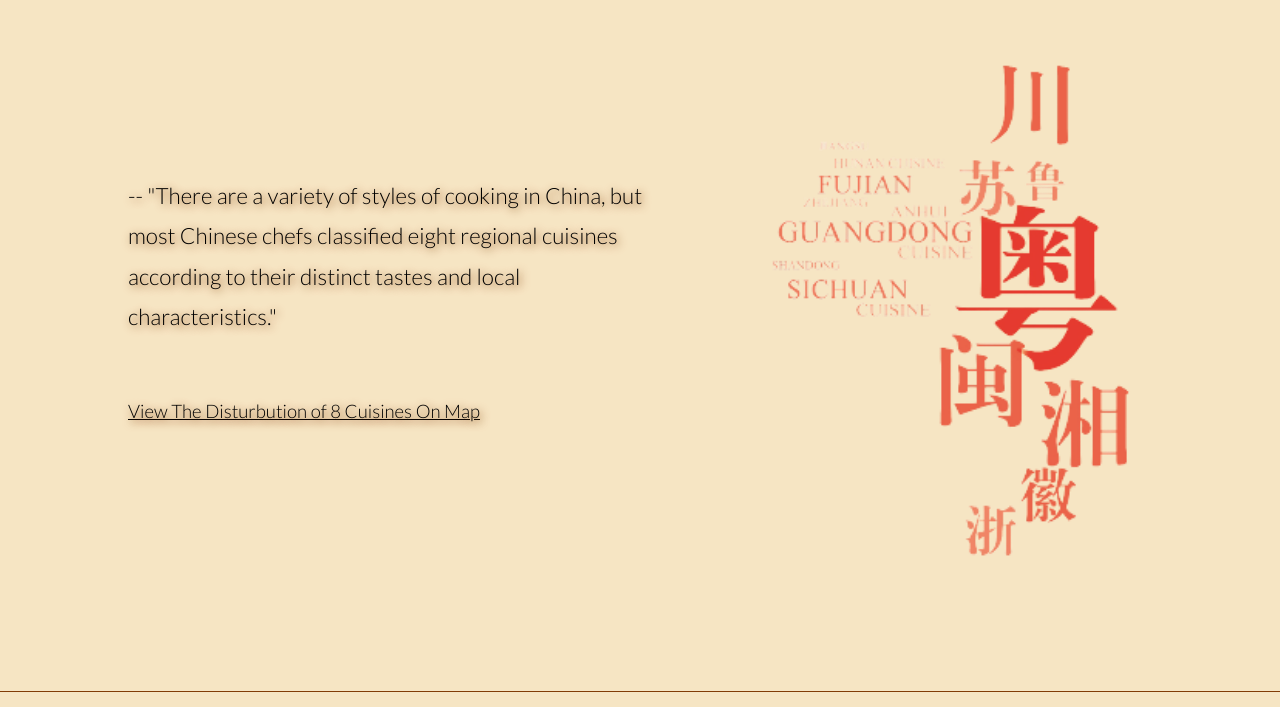
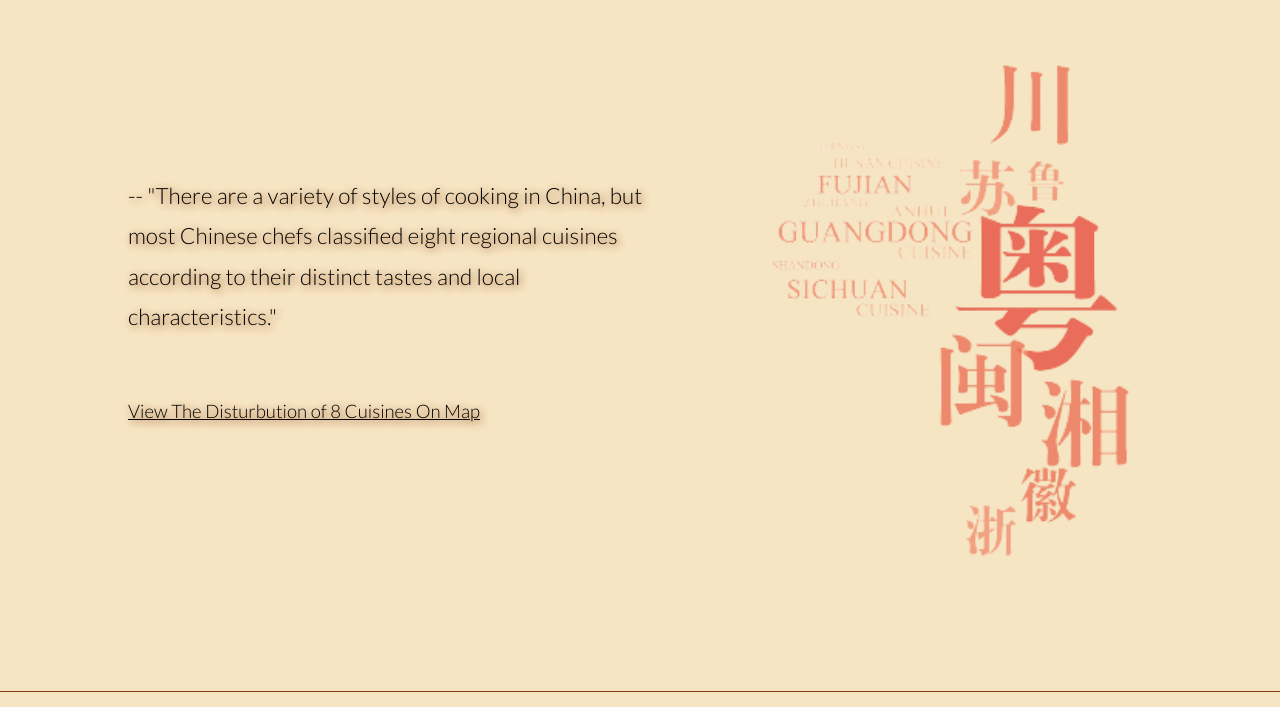
Before and after one commit to SofiaaaaL/midterm-project, a plain HTML site: page regional.html in a window 1280 px wide. Shown: the part 93-800 px from the top of the page. Drawn offline with Linux system fonts and the light colour scheme; a web font is replaced by a local one.

Commit message:
css changed

```diff
--- a/style.css
+++ b/style.css
@@ -220,7 +220,7 @@ a {
 
 .regional-intro-img img {
   width: 86%;
-  /* opacity: 70%; */
+  opacity: 70%;
 }
 
 .regional-img {
```
